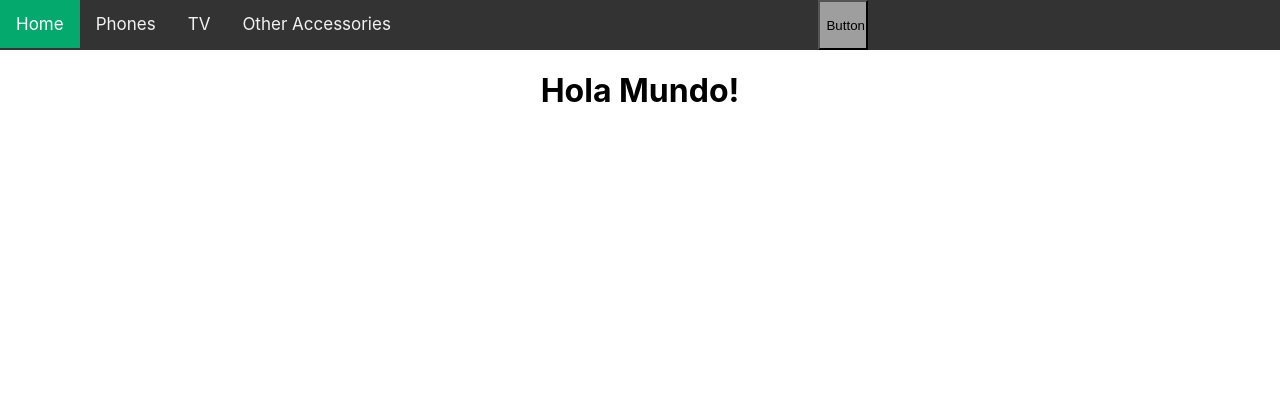
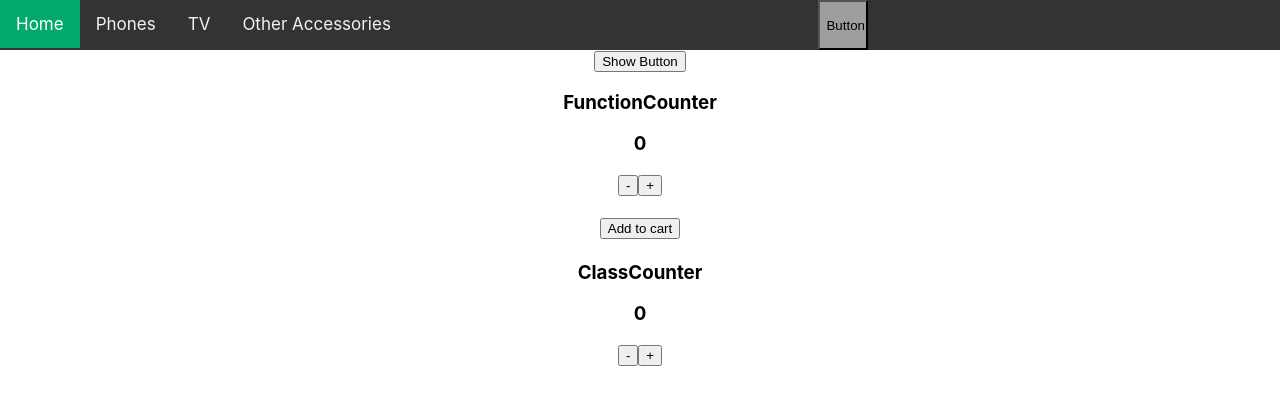
Before and after one commit to TomasPayer/appreact, a React (Create React App) app: page / in a window 1280 px wide. Shown: the top 404 px of the page. Built offline with nearby package versions, Linux system fonts and the light colour scheme; grey boxes are pictures that could not be loaded.

Commit message:
Creating buttons

```diff
--- a/src/App.js
+++ b/src/App.js
@@ -1,14 +1,19 @@
+import { useState } from 'react';
 import './App.css';
 import NavBar from './components/NavBar/NavBar';
-import Body from './components/Body/Body';
+import FunctionCounter from './components/FunctionCounter/FunctionCounter';
+import ClassCounter from './components/ClassCounter/ClassCounter';
 
 
 function App() {
+  const [show, setShow] = useState(true)
+
   return (
     <div className="App">
       <NavBar />
-      <Body />
-
+      <button onClick={() => setShow(!show)}>Show Button</button>
+      {show ? <FunctionCounter /> : null}
+      <ClassCounter />
 
     </div>
   );
--- a/src/components/Body/Body.css
+++ /dev/null
@@ -1,3 +0,0 @@
-.h1 {
-    color: black;
-}
--- a/src/components/Body/Body.js
+++ /dev/null
@@ -1,14 +0,0 @@
-import './Body.css'
-
-const Body = () => {
-    return ( <body>
-    <div>
-        <h1 class="h1">Hola Mundo!</h1>
-    </div>
-  </body>
-    )
-}
-
-
-
-export default Body
--- /dev/null
+++ b/src/components/ClassCounter/ClassCounter.js
@@ -0,0 +1,35 @@
+ import {Component} from "react";
+
+class ClassCounter extends Component {
+    constructor(props) {
+        super(props)
+        this.state = { count: 0}
+    }
+
+    decrement = () => {
+        this.setState({
+            count: this.state.count -1
+
+        })
+    }
+
+    increment = () => {
+        this.setState({
+            count: this.state.count +1
+
+        })
+    }
+
+    render() {
+        return(
+    <>
+      <h3>ClassCounter</h3>
+      <h3>{this.state.count}</h3>
+      <button onClick={this.decrement}>-</button>
+      <button onClick={this.increment}>+</button>
+    </>
+        )
+    }
+}
+
+ export default ClassCounter
--- /dev/null
+++ b/src/components/FunctionCounter/FunctionCounter.js
@@ -0,0 +1,38 @@
+import { useState, useEffect } from "react";
+
+const FunctionCounter = (props) => {
+      const [count, setCount] = useState(0)
+
+      useEffect(() => {
+        console.log('El componente se monto')
+        return () => {
+            console.log('Me voy a desmontar')
+        }
+      }, [])
+
+      console.log('Voy a renderizar')
+
+    const decrement = () => {
+        if (count > 0) {
+        setCount(count -1)
+        }
+    }
+
+    const increment = () => {
+        setCount(count + 1)
+    }
+
+    return(
+        <>
+            <h3>FunctionCounter</h3>
+            <h3>{count}</h3>
+            <button onClick={decrement}>-</button>
+            <button onClick={increment}>+</button>
+            <h4><button>Add to cart</button></h4>
+        </>
+    )
+
+}
+
+
+export default FunctionCounter
```
